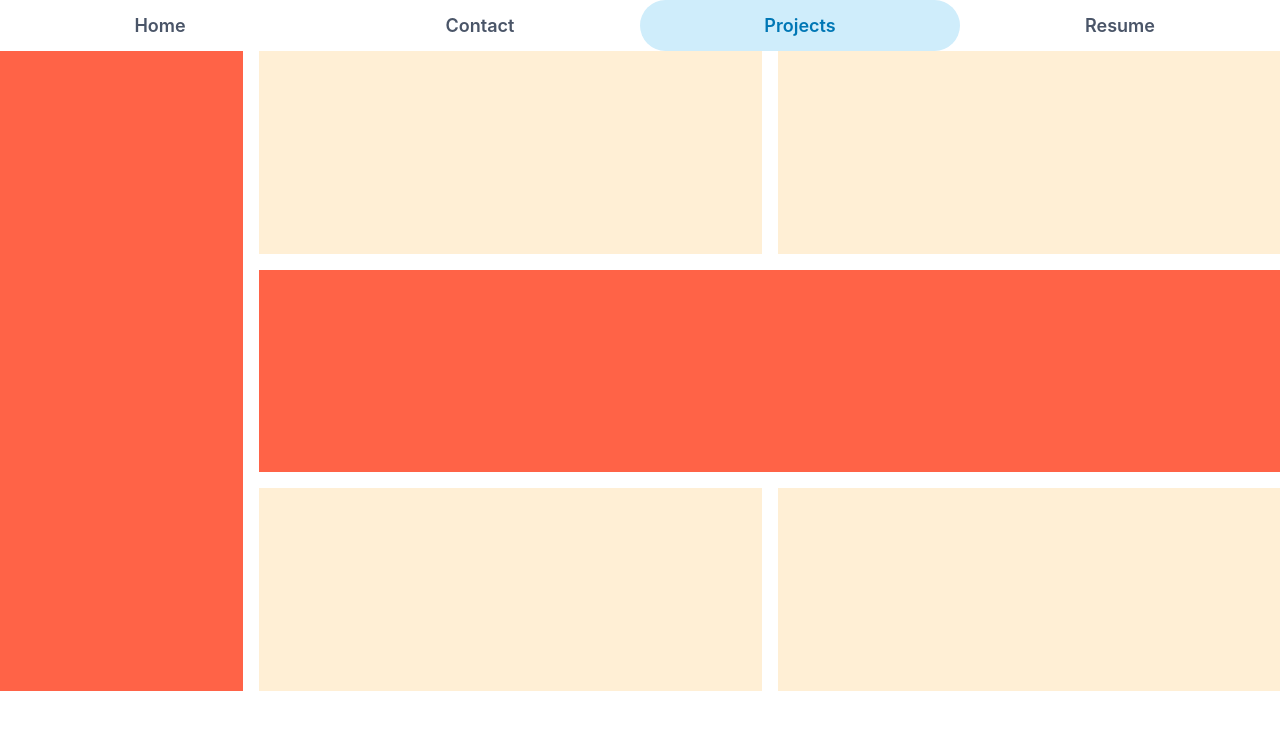
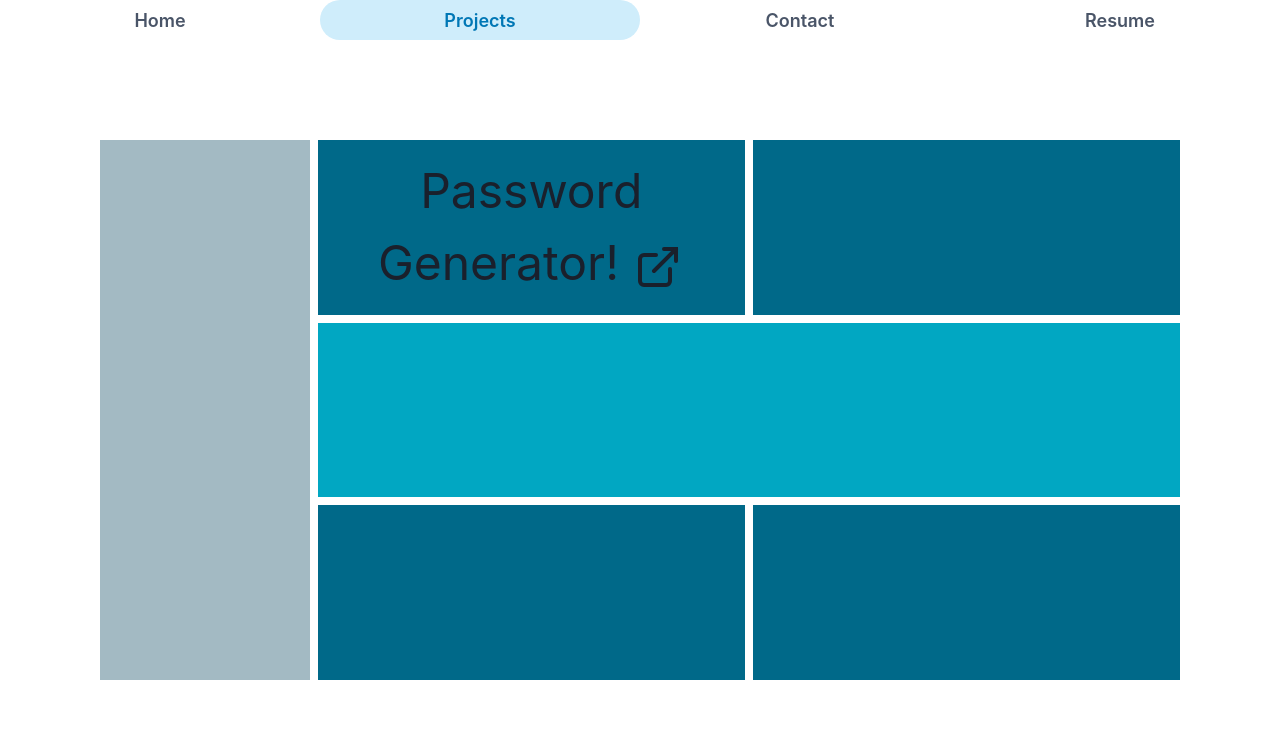
Before and after one commit to Luan-Pham/React-Portfolio, a React (Create React App) app: page / in a window 1280 px wide. Both pictures are taken after a click on the tab "Projects". Shown: the top 730 px of the page. Built offline with nearby package versions, Linux system fonts and the light colour scheme.

Commit message:
corrected sizing of projects page

```diff
--- a/package.json
+++ b/package.json
@@ -3,6 +3,7 @@
   "version": "0.1.0",
   "private": true,
   "dependencies": {
+    "@chakra-ui/icons": "^2.0.13",
     "@chakra-ui/react": "^2.4.2",
     "@emotion/react": "^11.10.5",
     "@emotion/styled": "^11.10.5",
--- a/src/App.js
+++ b/src/App.js
@@ -1,9 +1,10 @@
-import { ChakraProvider } from '@chakra-ui/react';
+import { ChakraProvider, Box } from '@chakra-ui/react';
 import Navbar from './sections/Navbar';
 import { useState } from 'react';
 import Project from './sections/Projects';
 import Contact from './sections/Contact';
 import About from './sections/About';
+import Resume from './sections/Resume';
 
 function App() {
   const [currentPage, setCurrentPage] = useState('Home');
@@ -16,6 +17,9 @@ function App() {
     if (currentPage === 'Contact') {
       return <Contact />;
     }
+    if (currentPage === 'Resume') {
+      return <Resume />;
+    }
     return <About />;
   };
 
@@ -23,8 +27,10 @@ function App() {
 
   return (
     <ChakraProvider>
-      <Navbar currentPage={currentPage} handlePageChange={handlePageChange} />
-      {renderPage()}
+      <Box height='100vh' width='100vw' justifyContent='center'>
+        <Navbar currentPage={currentPage} handlePageChange={handlePageChange} />
+        {renderPage()}
+      </Box>
     </ChakraProvider>
   );
 }
--- a/src/sections/Projects.js
+++ b/src/sections/Projects.js
@@ -1,19 +1,42 @@
-import { Grid, GridItem } from '@chakra-ui/react';
+import { Center, Grid, GridItem, Link } from '@chakra-ui/react';
+import { ExternalLinkIcon } from '@chakra-ui/icons';
 
 function Project() {
   return (
     <Grid
+      margin='50'
+      padding='50'
       h='80vh'
       templateRows='repeat(3, 1fr)'
       templateColumns='repeat(5, 1fr)'
-      gap={4}
+      gap={2}
+      fontSize='5xl'
     >
-      <GridItem rowSpan={3} colSpan={1} bg='tomato' />
-      <GridItem colSpan={2} bg='papayawhip' />
-      <GridItem colSpan={2} bg='papayawhip' />
-      <GridItem colSpan={4} bg='tomato' />
-      <GridItem colSpan={2} bg='papayawhip' />
-      <GridItem colSpan={2} bg='papayawhip' />
+      <GridItem rowSpan={3} colSpan={1} bg='#A3BAC3'>
+        <Center width='100%' height='100%'></Center>
+      </GridItem>
+      <GridItem colSpan={2} bg='#006989' position='relative' textAlign='center'>
+        <Center width='100%' height='100%'>
+          <Link
+            href='https://luan-pham.github.io/Password-Generator/'
+            isExternal
+          >
+            Password Generator! <ExternalLinkIcon mx='2px' />
+          </Link>
+        </Center>
+      </GridItem>
+      <GridItem colSpan={2} bg='#006989'>
+        <Center width='100%' height='100%'></Center>
+      </GridItem>
+      <GridItem colSpan={4} bg='#01A7C2'>
+        <Center width='100%' height='100%'></Center>
+      </GridItem>
+      <GridItem colSpan={2} bg='#006989'>
+        <Center width='100%' height='100%'></Center>
+      </GridItem>
+      <GridItem colSpan={2} bg='#006989'>
+        <Center width='100%' height='100%'></Center>
+      </GridItem>
     </Grid>
   );
 }
--- a/src/sections/about.js
+++ b/src/sections/about.js
@@ -14,6 +14,7 @@ import headshot from '../assets/headshot.jpeg';
 function About() {
   return (
     <Flex
+      height='80vh'
       centerContent
       textAlign='center'
       display='flex'
--- a/src/sections/contact.js
+++ b/src/sections/contact.js
@@ -4,6 +4,9 @@ import {
   Input,
   FormHelperText,
   FormErrorMessage,
+  useToast,
+  Flex,
+  Button,
 } from '@chakra-ui/react';
 
 import { useState } from 'react';
@@ -15,7 +18,9 @@ function Contact() {
 
   const isError = input === '';
 
+  const toast = useToast();
   return (
+    <Flex height='80vh' width='50vw' centerContent margin='20'>
       <FormControl isInvalid={isError} isRequired>
         <FormLabel>name</FormLabel>
         <Input placeholder='Your Name' />
@@ -29,6 +34,20 @@ function Contact() {
         <FormLabel>Message</FormLabel>
         <Input placeholder='Your message here' />
       </FormControl>
+      <Button
+        onClick={() =>
+          toast({
+            title: 'Message submitted!',
+            description: 'Thank you!',
+            status: 'success',
+            duration: 9000,
+            isClosable: true,
+          })
+        }
+      >
+        Show Toast
+      </Button>
+    </Flex>
   );
 }
 
--- a/src/sections/navbar.js
+++ b/src/sections/navbar.js
@@ -10,10 +10,10 @@ function Navbar({ currentPage, handlePageChange }) {
       variant='soft-rounded'
       colorScheme='linkedin'
     >
-      <TabList>
+      <TabList height='5vh'>
         <Tab onClick={() => handlePageChange('About')}>Home</Tab>
+        <Tab onClick={() => handlePageChange('Project')}>Projects</Tab>
         <Tab onClick={() => handlePageChange('Contact')}>Contact</Tab>
-        <Tab onClick={() => handlePageChange('Project')}>Projects</Tab>
         <Tab onClick={() => handlePageChange('Resume')}>Resume</Tab>
       </TabList>
     </Tabs>
--- a/src/sections/resume.js
+++ b/src/sections/resume.js
@@ -0,0 +1,30 @@
+import { List, ListItem, ListIcon } from '@chakra-ui/react';
+
+function Resume() {
+  const frontEnd = [
+    'HTML',
+    'CSS',
+    'Javascript',
+    'jQuery',
+    'Bootstrap',
+    'React',
+  ];
+
+  const backEnd = ['Node.js', 'Express', 'SQL', 'MongoDB'];
+
+  return (
+    <>
+      <List spacing={3}>
+        {frontEnd.map((skill) => (
+          <ListItem key={skill}>{skill} </ListItem>
+        ))}
+      </List>
+      <List spacing={3}>
+        {backEnd.map((skill) => (
+          <ListItem key={skill}>{skill} </ListItem>
+        ))}
+      </List>
+    </>
+  );
+}
+export default Resume;
```
Also changed, not shown: 1 other file (tests, documents, lock files or other folders). Lines whose indentation alone changed are shown as unchanged.
